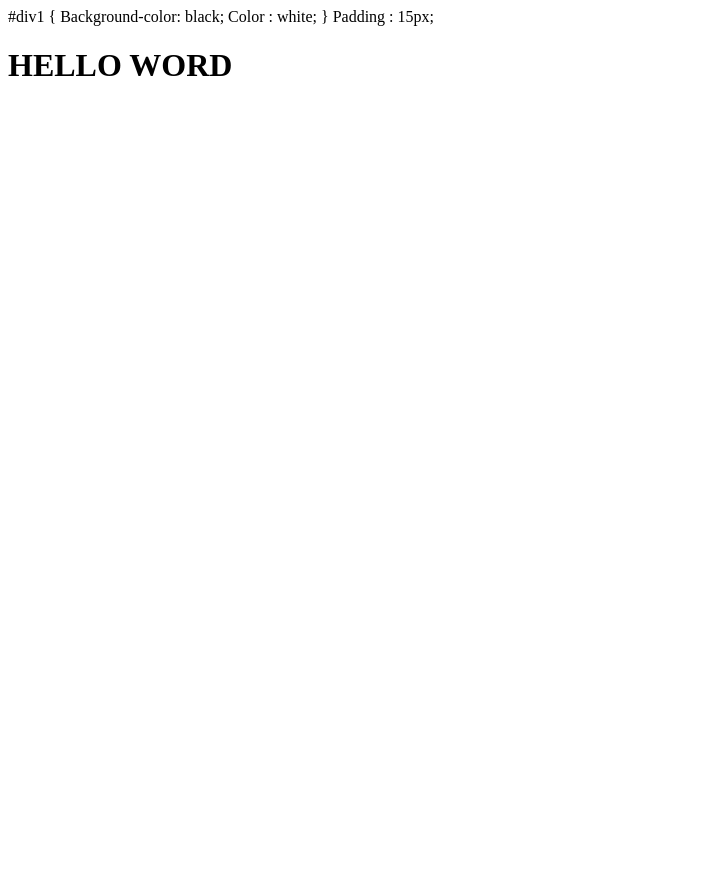
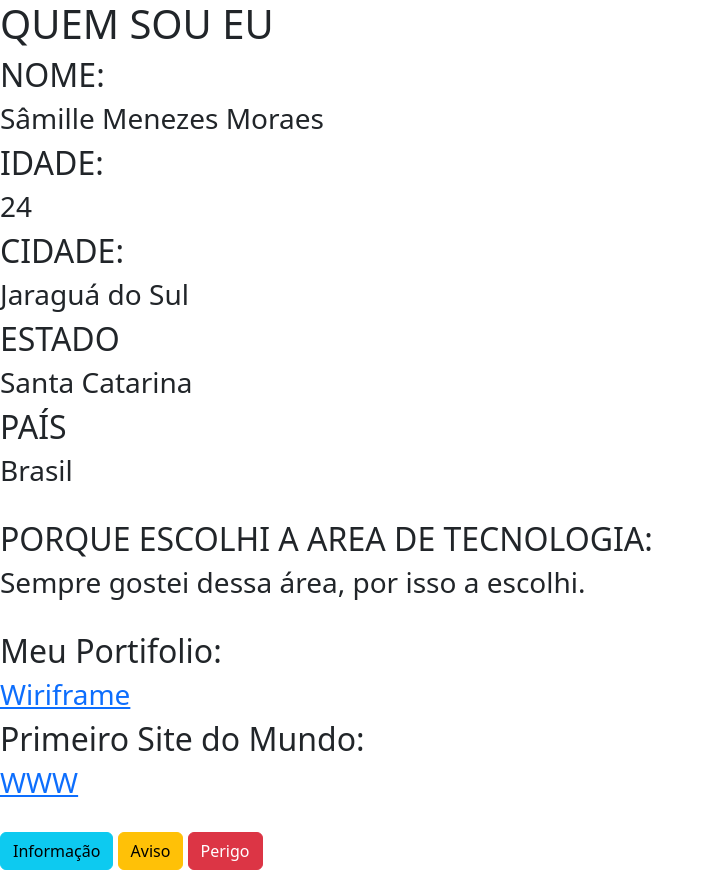
Before and after one commit to Sasmim/primeirorepositorio, a plain HTML site: page index.html in a window 1280 px wide. Shown: the whole page, without its empty margins (0-714 px from the left). Before the commit the page ends 800 px from the top, so only its background shows below. Drawn offline with nearby package versions, Linux system fonts and the light colour scheme.

Commit message:
primeirorepositorio

```diff
--- a/index.html
+++ b/index.html
@@ -1,16 +1,47 @@
 <!DOCTYPE html>
 <html>
    <head>
-     <title>HELLO WORLD</TITLE>
+     <title>QUEM SOU EU</title>
+	 <script
+			  src="https://code.jquery.com/jquery-3.6.1.js"
+			  integrity="sha256-3zlB5s2uwoUzrXK3BT7AX3FyvojsraNFxCc2vC/7pNI="
+			  crossorigin="anonymous"></script>
+	 <link href="https://cdn.jsdelivr.net/npm/bootstrap@5.3.6/dist/css/bootstrap.min.css" rel="stylesheet" integrity="sha384-4Q6Gf2aSP4eDXB8Miphtr37CMZZQ5oXLH2yaXMJ2w8e2ZtHTl7GptT4jmndRuHDT" crossorigin="anonymous">
+	 <link href="http://fonts.googleapis.com/css?family=Open+Sans" rel="stylesheet">
    </head>
-   #div1 {
-
-    Background-color: black;
-
-    Color : white;
-   }
-    Padding : 15px;
    <body>
-     <h1>HELLO WORD</H1>
-   </body>
-  </html>
+<div class="myContainer">
+	<div id="div1">
+     	<h1>QUEM SOU EU</h1>
+	</div>
+	<div id="div2">
+		<h2>NOME:</h2>
+		<h3>Sâmille Menezes Moraes</h3>
+		<h2>IDADE:</h2>
+		<h3>24</h2>
+		<h2>CIDADE:</h2>
+		<h3>Jaraguá do Sul</h3>
+		<h2>ESTADO</h2>
+		<h3>Santa Catarina</h3>
+		<h2>PAÍS</h2>
+		<h3>Brasil</h3>
+		<br/>
+		<h2>PORQUE ESCOLHI A AREA DE TECNOLOGIA:</h2>
+		<h3>Sempre gostei dessa área, por isso a escolhi.</h3>
+		<br/>
+		<h2>Meu Portifolio:</h2>
+		<h3>
+		<a href="https://www.canva.com/design/DAGkL8ItEDM/P5bWC5W-ja1T6Dvcq03otg/edit?utm_content=DAGkL8ItEDM&utm_campaign=designshare&utm_medium=link2&utm_source=sharebutton">Wiriframe</a>
+		</h3>
+		<h2>Primeiro Site do Mundo:</h2>
+		<h3>
+			<a href="http://info.cern.ch/hypertext/WWW/TheProject.html">WWW</a>
+			</h3>
+</div>
+	</div>
+	<br/>
+	<button class="btn btn-info">Informação</button>
+	<button class="btn btn-warning">Aviso</button>
+	<button class="btn btn-danger">Perigo</button>
+	</body>
+</html>
```
